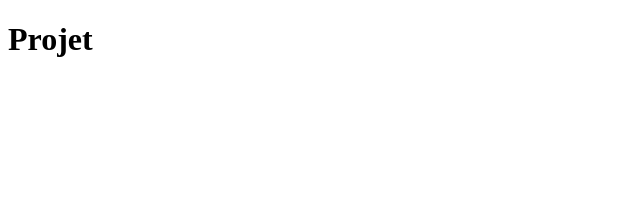
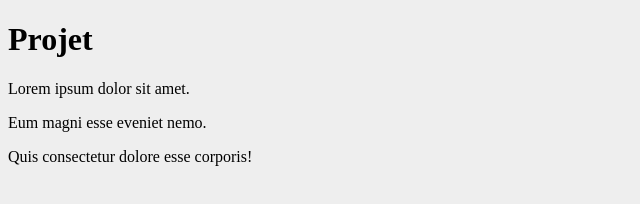
Before and after one commit to damienboiteux/git3, a plain HTML site: page index.html in a window 1280 px wide. Shown: the whole page, without its empty margins (0-640 px from the left). Drawn offline with Linux system fonts and the light colour scheme.

Commit message:
premiers ajout dans le code

```diff
--- a/index.html
+++ b/index.html
@@ -4,8 +4,12 @@
     <meta charset="UTF-8">
     <meta name="viewport" content="width=device-width, initial-scale=1.0">
     <title>Document</title>
+    <link rel="stylesheet" href="style.css">
 </head>
 <body>
     <h1>Projet</h1>
+    <p>Lorem ipsum dolor sit amet.</p>
+    <p>Eum magni esse eveniet nemo.</p>
+    <p>Quis consectetur dolore esse corporis!</p>
 </body>
 </html>
--- a/style.css
+++ b/style.css
@@ -0,0 +1,3 @@
+body {
+    background-color: #eee;
+}
```
Also changed, not shown: exercice-2.html (added).
